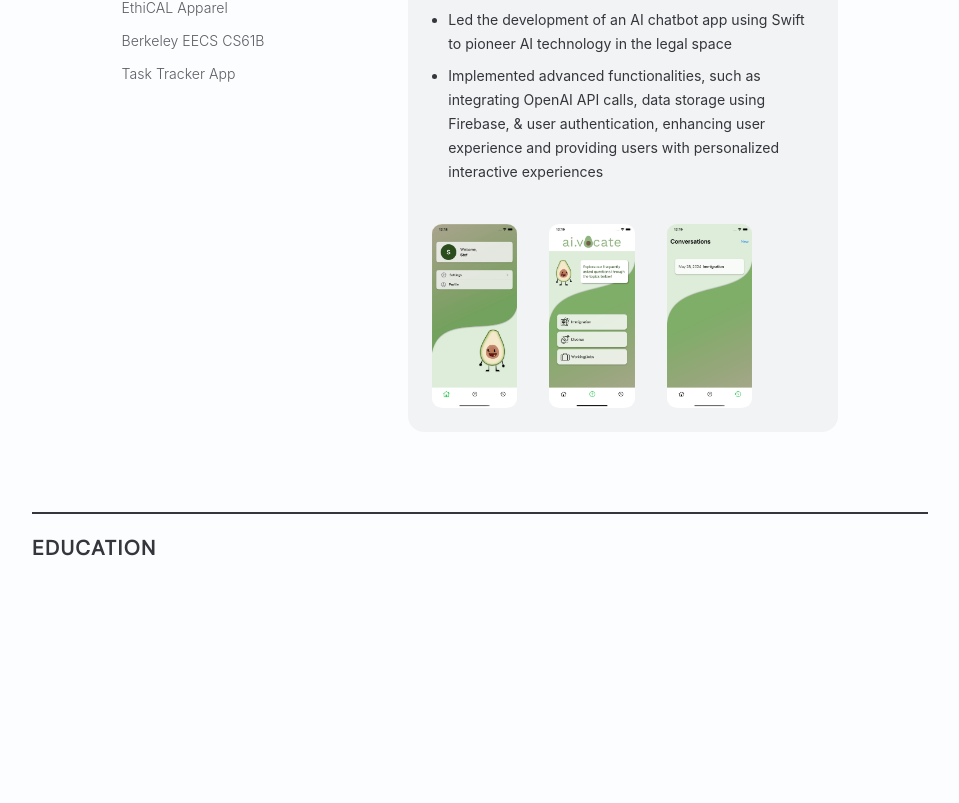
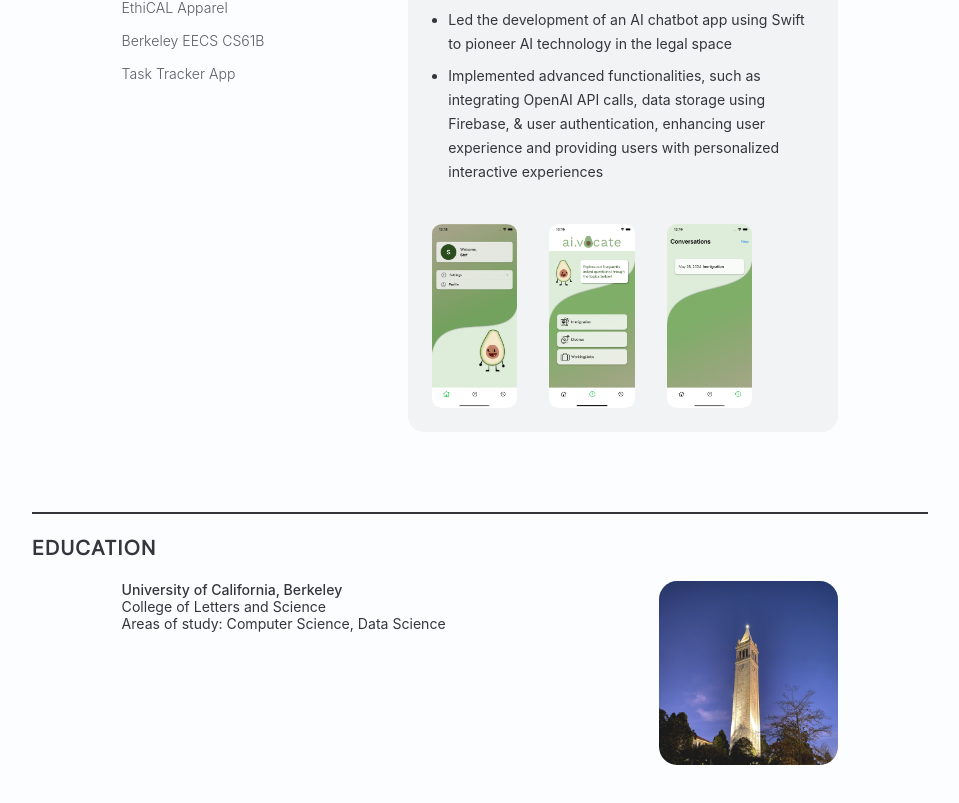
Before and after one commit to steffilin/steffilin.github.io, a React (Create React App) app: page / in a window 1280 px wide. Shown: the part 678-1481 px from the top of the page, without its empty margins (160-1119 px from the left). Before the commit the page ends 1339 px from the top, so only its background shows below. Built offline with nearby package versions, Linux system fonts and the light colour scheme.

Commit message:
added content to education section. haven't styled yet

```diff
--- a/src/Education.css
+++ b/src/Education.css
@@ -27,35 +27,14 @@
     background: transparent;
 }
 
-.proj-container {
+.education-text-container {
     display: flex;
     width: 80%;
     justify-content: space-between !important;
 
 }
 
-.menu ul {
-    font-weight: 300;
-    display: flex;
-    flex-direction: column;
-    list-style: none;
-    padding-left: 0px;
-    gap: 1em;
-    opacity: 80%;
-    /* margin-right: 1em; */
+.education-text-container img {
+    width: 25%;
+    border-radius: 10%;
 }
-
-.menu ul li:hover {
-    font-weight: 500;
-}
-
-
-
-.bolded {
-    font-weight: 500;
-    text-decoration: underline;
-}
-
-.none {
-
-}
--- a/src/Education.js
+++ b/src/Education.js
@@ -2,6 +2,7 @@ import React from "react";
 import { useState } from 'react';
 
 import "./Education.css";
+import berkeleyimg from "./images/berkeley.png";
 
 
 const Education = () => {
@@ -10,7 +11,15 @@ const Education = () => {
             <div className="content">
                 <div id="linedetail"></div>
                 <h3 id="proj-bookmark" className="head-placement">EDUCATION</h3>
+                <div className="education-text-container">
+                    <div>
+                        <p style={{fontWeight:"500"}}>University of California, Berkeley</p>
+                        <p>College of Letters and Science</p>
+                        <p>Areas of study: Computer Science, Data Science</p>
+                    </div>
 
+                    <img src={berkeleyimg}></img>
+                </div>
                 {/* <ChangeExp/> */}
 
             </div>
```
Also changed, not shown: src/images/berkeley.png (added).
